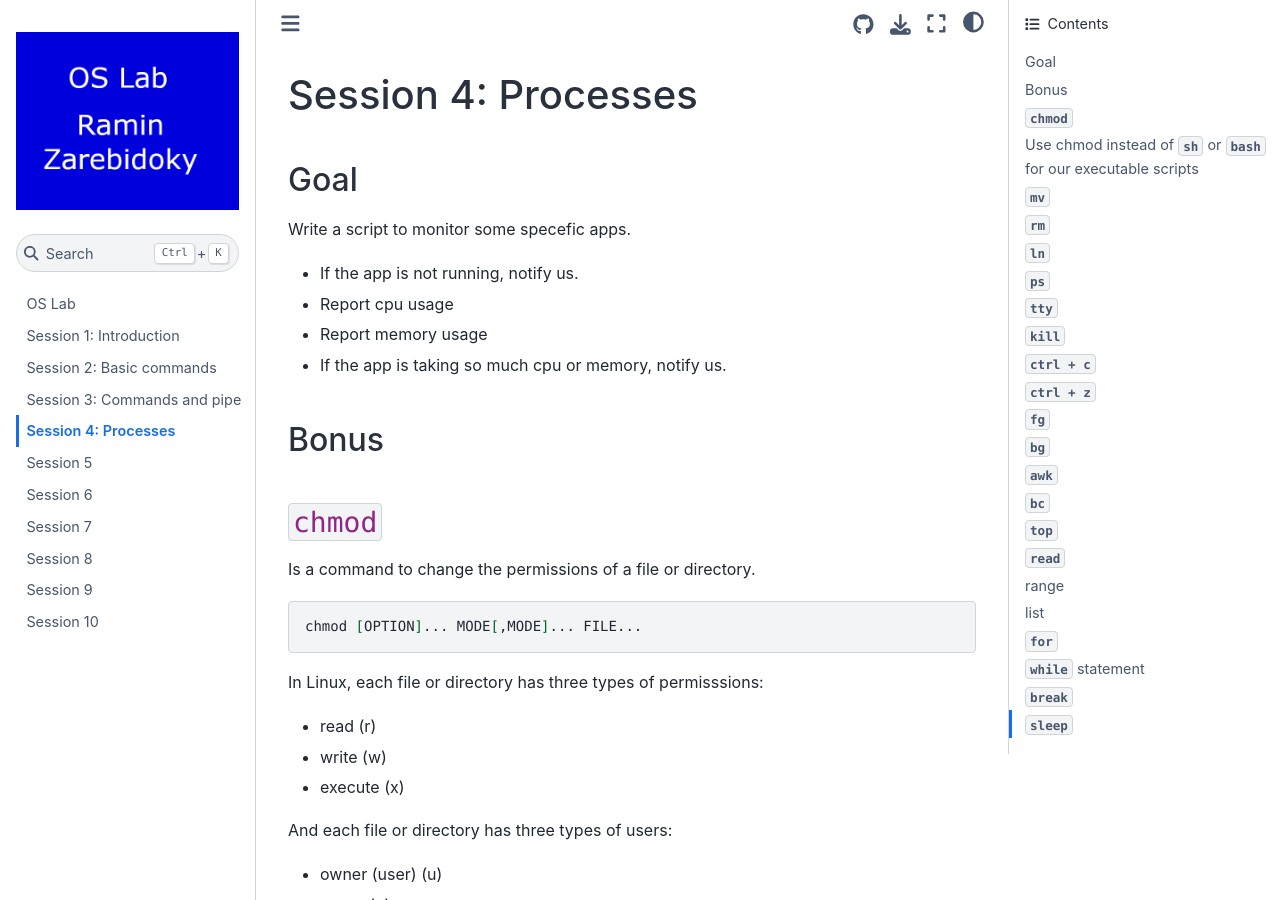
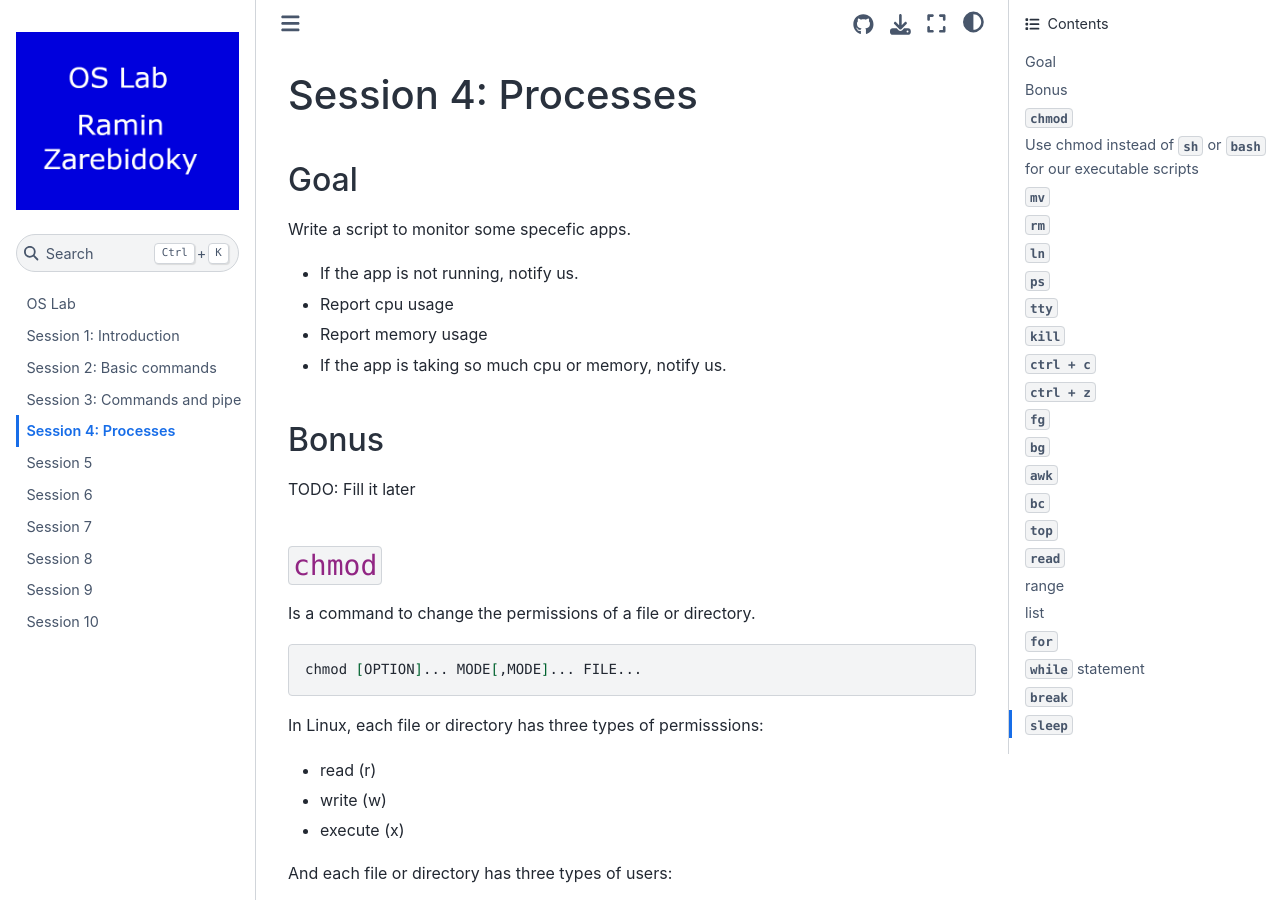
Before and after one commit to LiterallyTheOne/os_lab, a Jupyter Book: the page built from docs/session_4.md, in a window 1280 px wide and 900 px high. Built offline with Jupyter Book 1.0.4 settings and Sphinx 7.4.7 and the Sphinx Book theme 1.1.4, drawn with Linux system fonts in a browser that asks for light colours.

Commit message:
Add todo to fill the Bonus later

```diff
--- a/docs/session_4.md
+++ b/docs/session_4.md
@@ -11,7 +11,7 @@ Write a script to monitor some specefic apps.
 
 ## Bonus
 
-
+TODO: Fill it later
 
 ## `chmod`
 
```
